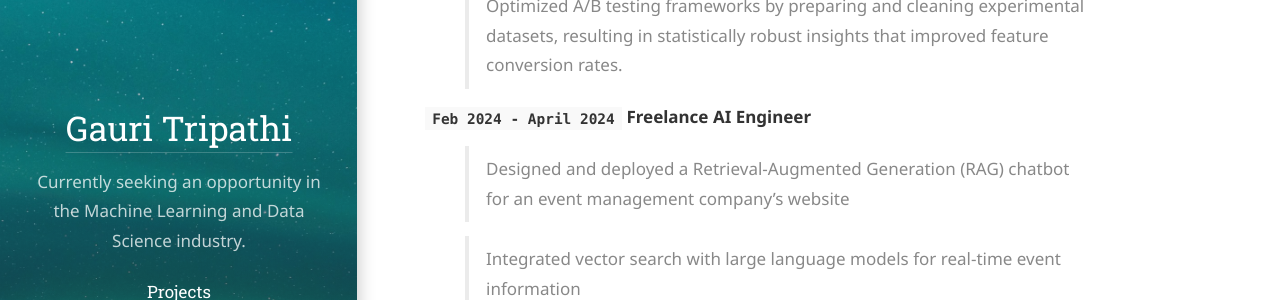
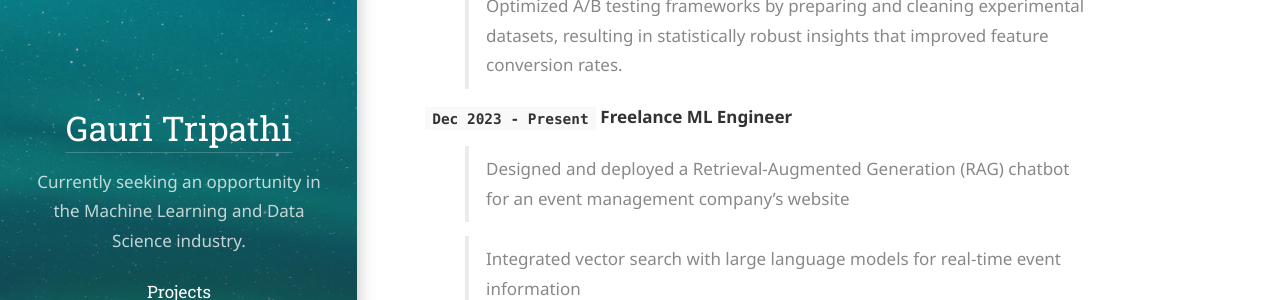
Before and after one commit to Gauri-Tripathi/Gauri-Tripathi.github.io, a Jekyll site: the page built from about.md, in a window 1280 px wide and 900 px high, scrolled down 921 px. Shown: the part 155-455 px from the top of the window. Built offline with Jekyll 4.4.1, drawn with Linux system fonts in a browser that asks for light colours; some web fonts are replaced; our own code applies the rules of GitHub Pages for plain Markdown files.

Commit message:
Update about.md

```diff
--- a/about.md
+++ b/about.md
@@ -24,7 +24,7 @@ Currently seeking internship and full-time roles in data science, AI, and machin
 : > Conducted deep exploratory data analysis on user data, uncovering trends that informed strategic product roadmaps and increased app engagement.
 : > Optimized A/B testing frameworks by preparing and cleaning experimental datasets, resulting in statistically robust insights that improved feature conversion rates.
 
-`Feb 2024 - April 2024` **Freelance AI Engineer**
+`Dec 2023 - Present` **Freelance ML Engineer**
 : > Designed and deployed a Retrieval-Augmented Generation (RAG) chatbot for an event management company's website
 : > Integrated vector search with large language models for real-time event information
 : > Streamlined customer inquiries using Python, Langchain and NLP techniques
```
